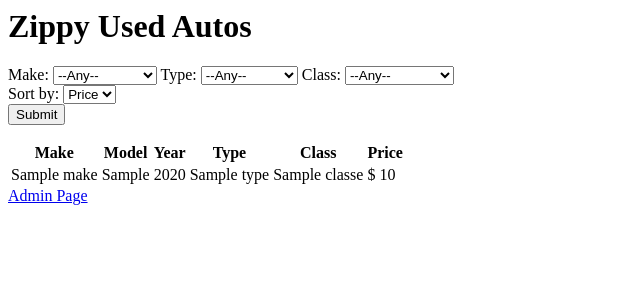
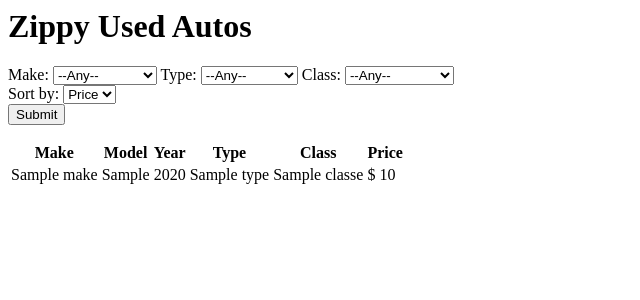
Before and after one commit to BjarniGod/BjarniJonssonMidterm, a PHP site: page / in a window 1280 px wide. Shown: the top 300 px of the page, without its empty margins (0-640 px from the left). Run offline with PHP 8.4, Linux system fonts and the light colour scheme; tables that the repository leaves empty or names only in its code hold one stand-in row (values such as "Sample post").

Commit message:
Removing admin access from homepage

```diff
--- a/view/list_inventory.php
+++ b/view/list_inventory.php
@@ -70,7 +70,7 @@
 	</table>
 
 
-	<a href="./admin">Admin Page</a>
+	<!-- <a href="./admin">Admin Page</a> -->
 
 
 
```
